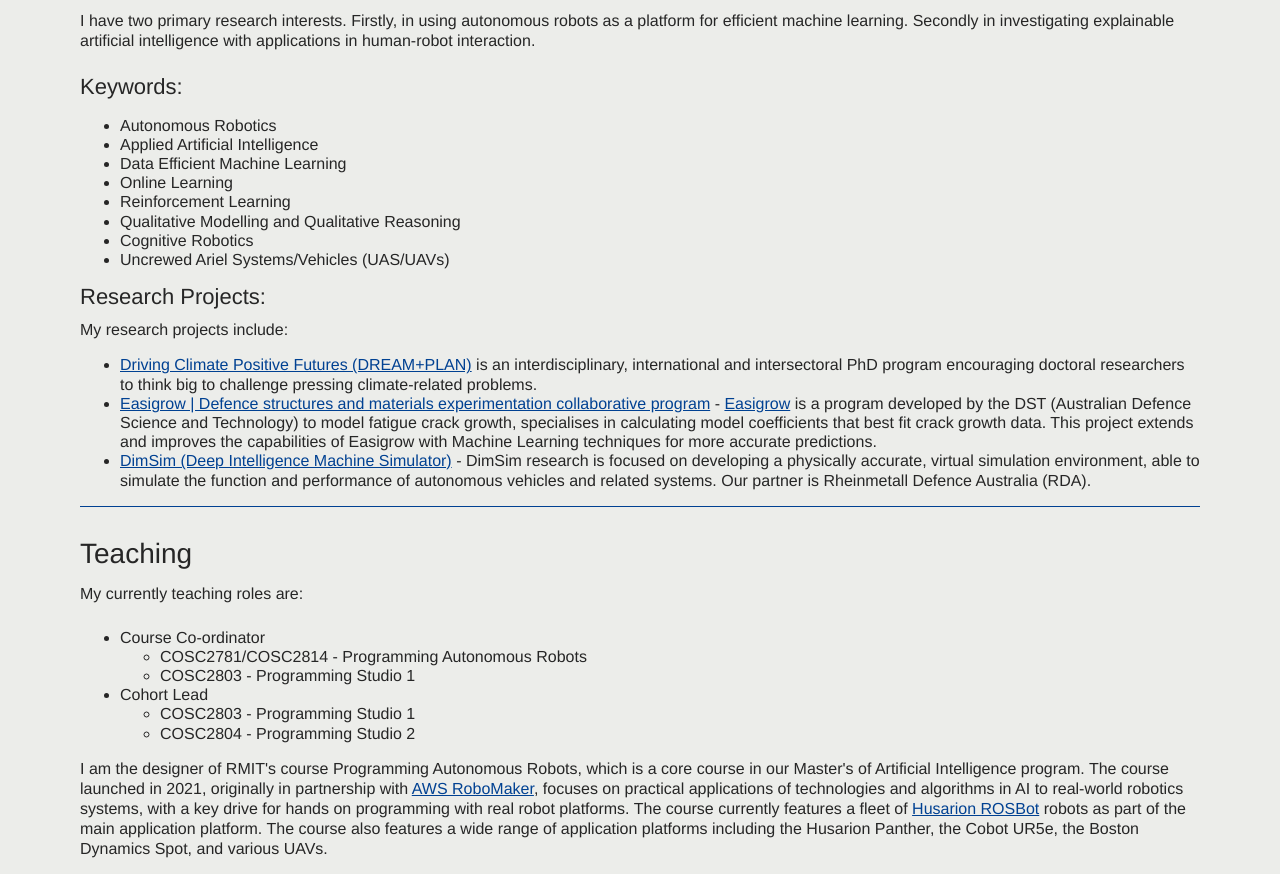
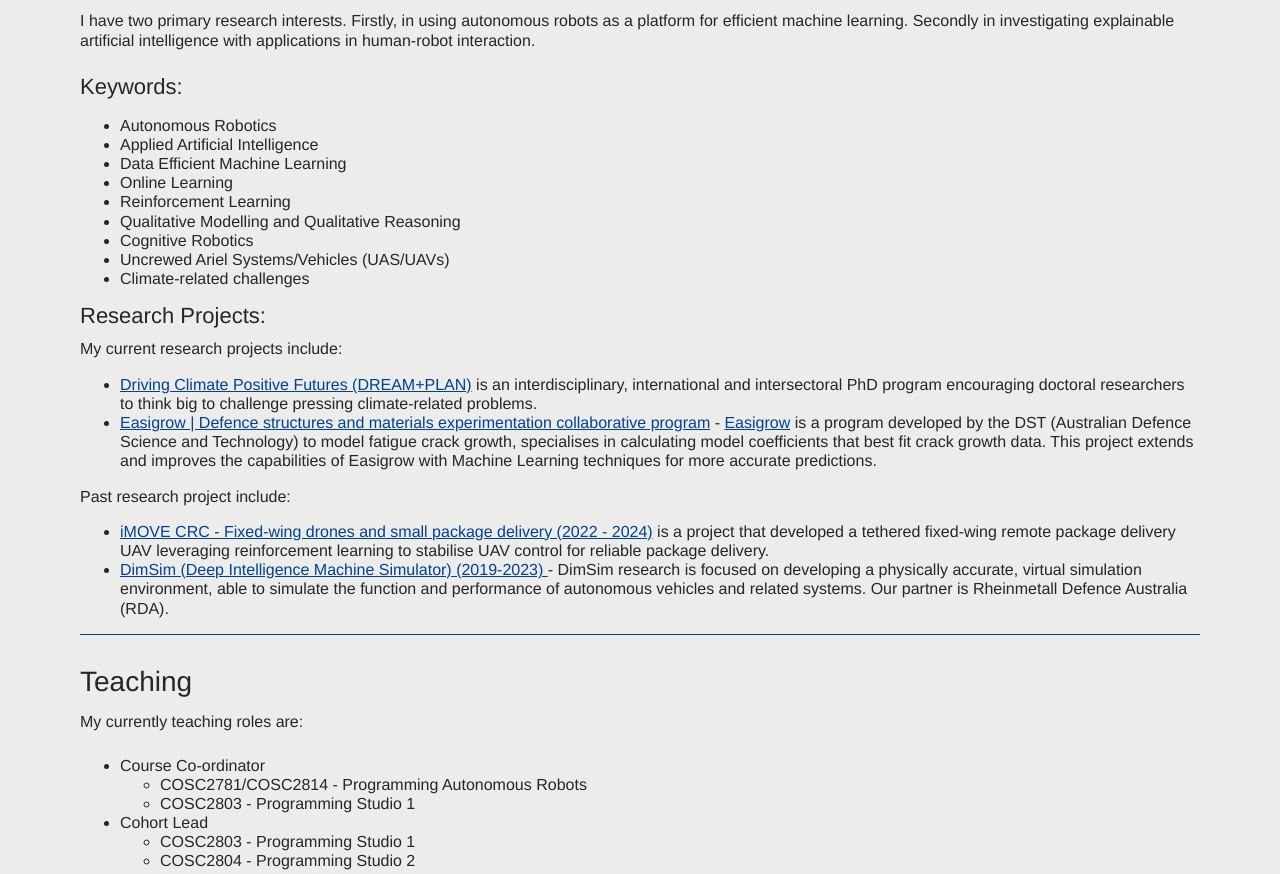
Before and after one commit to timothy-wiley/timothy-wiley.github.io, a plain HTML site: page index.html in a window 1280 px wide. Shown: the part 1724-2598 px from the top of the page. Drawn offline with Linux system fonts and the light colour scheme.

Commit message:
iMoveCRC link for delivery drone project

```diff
--- a/index.html
+++ b/index.html
@@ -347,14 +347,20 @@ Secondly in investigating explainable artificial intelligence with applications
     <li>Qualitative Modelling and Qualitative Reasoning</li>
     <li>Cognitive Robotics</li>
     <li>Uncrewed Ariel Systems/Vehicles (UAS/UAVs)</li>
+    <li>Climate-related challenges</li>
 </ul>
 
 <h3>Research Projects:</h3>
-My research projects include:
+My current research projects include:
 <ul>
     <li><a href="https://www.dreamplusplan.eu">Driving Climate Positive Futures (DREAM+PLAN)</a> is an interdisciplinary, international and intersectoral PhD program encouraging doctoral researchers to think big to challenge pressing climate-related problems.</li>
     <li><a href="https://www.dst.defence.gov.au/news/2019/03/15/defence-and-rmit-research-advanced-materials">Easigrow | Defence structures and materials experimentation collaborative program</a> - <a href="https://github.com/needsglasses/easigrow">Easigrow</a> is a program developed by the DST (Australian Defence Science and Technology) to model fatigue crack growth, specialises in calculating model coefficients that best fit crack growth data. This project extends and improves the capabilities of Easigrow with Machine Learning techniques for more accurate predictions.</li>
-    <li><a href="https://www.rmit.edu.au/about/schools-colleges/science/research/research-areas/computer-science-and-information-technology/projects/deep-intelligence-machine-simulator">DimSim (Deep Intelligence Machine Simulator)</a> - DimSim research is focused on developing a physically accurate, virtual simulation environment, able to simulate the function and performance of autonomous vehicles and related systems. Our partner is Rheinmetall Defence Australia (RDA).</li>
+</ul>
+
+Past research project include:
+<ul>
+    <li><a href="https://imoveaustralia.com/project/fixed-wing-drones-small-package-delivery/">iMOVE CRC - Fixed-wing drones and small package delivery (2022 - 2024)</a> is a project that developed a tethered fixed-wing remote package delivery UAV leveraging reinforcement learning to stabilise UAV control for reliable package delivery.</li>
+    <li><a href="https://www.rmit.edu.au/about/schools-colleges/science/research/research-areas/computer-science-and-information-technology/projects/deep-intelligence-machine-simulator">DimSim (Deep Intelligence Machine Simulator) (2019-2023) </a> - DimSim research is focused on developing a physically accurate, virtual simulation environment, able to simulate the function and performance of autonomous vehicles and related systems. Our partner is Rheinmetall Defence Australia (RDA).</li>
 </ul>
 
 <hr />
```
